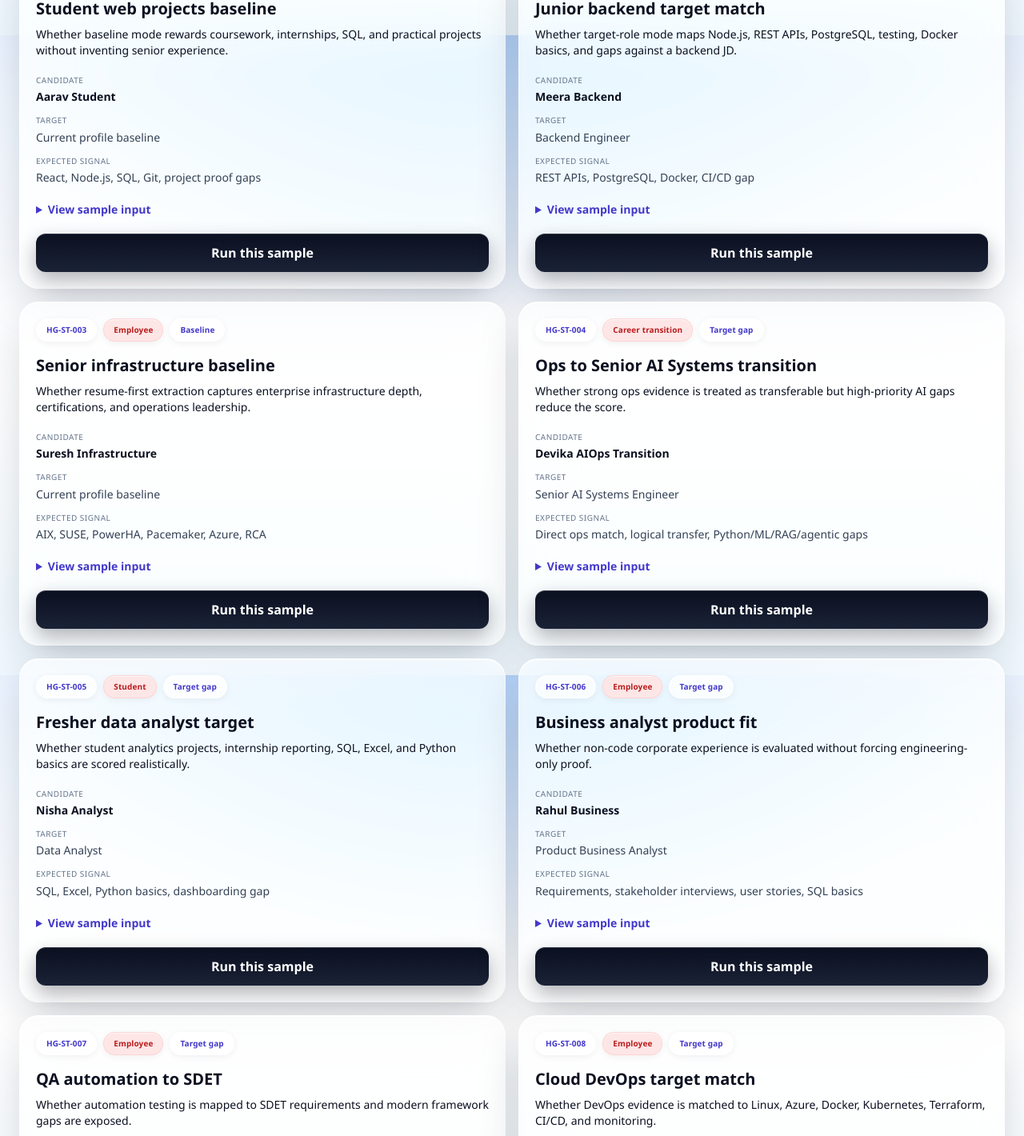
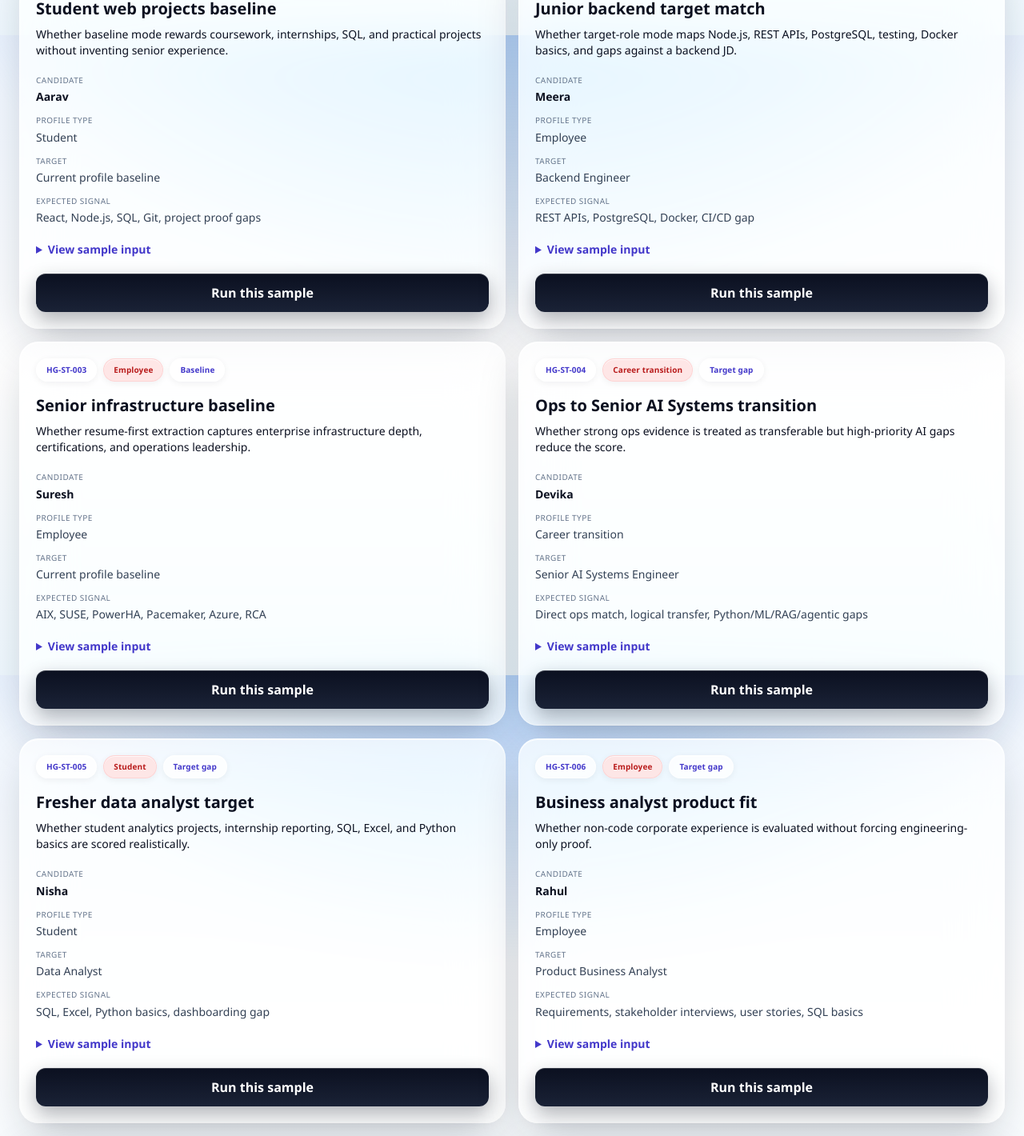
Before and after one commit to vyasdx/HireGEN-Public, a Next.js app in the folder web/: page /samples in a window 1280 px wide. Shown: the part 756-2176 px from the top of the page at 80% size. Built offline with nearby package versions, Linux system fonts and the light colour scheme.

Commit message:
fix(web): clean sample profile labels

```diff
--- a/web/scripts/stress-fixtures.mjs
+++ b/web/scripts/stress-fixtures.mjs
@@ -4,13 +4,13 @@ export const stressFixtures = [
     source: "synthetic-json-resume-inspired",
     candidateType: "student",
     mode: "baseline_profile",
-    name: "Aarav Student",
+    name: "Aarav",
     target_role: "",
     target_job_description: "",
     github_url: "",
     project_links: [],
     resume_text: `
-Aarav Student
+Aarav
 Bengaluru, India
 Education: B.Tech Computer Science, 2026
 Summary: Final-year student with coursework in data structures, web development, databases, and operating systems.
@@ -33,7 +33,7 @@ Internship: Two-month frontend intern, fixed UI bugs and wrote component tests.
     source: "synthetic-json-resume-inspired",
     candidateType: "junior-developer",
     mode: "target_gap",
-    name: "Meera Backend",
+    name: "Meera",
     target_role: "Backend Engineer",
     target_job_description: `
 We need a Backend Engineer with Node.js or Python, REST APIs, PostgreSQL, Redis, Docker, testing, CI/CD, and cloud deployment experience.
@@ -41,7 +41,7 @@ We need a Backend Engineer with Node.js or Python, REST APIs, PostgreSQL, Redis,
     github_url: "https://github.com/octocat",
     project_links: ["https://github.com/octocat/Hello-World"],
     resume_text: `
-Meera Backend
+Meera
 Hyderabad, India
 Education: B.E Information Science, 2022
 Experience: 2 years as Software Engineer at a SaaS startup.
@@ -66,13 +66,13 @@ Skills: Node.js, Express, REST APIs, PostgreSQL, JavaScript, Git, Docker basics,
     source: "synthetic-json-resume-inspired",
     candidateType: "senior-employee",
     mode: "baseline_profile",
-    name: "Suresh Infrastructure",
+    name: "Suresh",
     target_role: "",
     target_job_description: "",
     github_url: "",
     project_links: [],
     resume_text: `
-Suresh Infrastructure
+Suresh
 Pune, India
 Summary: Senior infrastructure specialist with 13 years in UNIX, Linux, and enterprise operations.
 Current Role: Senior Lead Infrastructure Engineer.
@@ -99,7 +99,7 @@ Skills: AIX, SUSE Linux, PowerHA, Pacemaker, GPFS, Azure, RCA, health checks, in
     source: "synthetic-json-resume-inspired",
     candidateType: "career-transition",
     mode: "target_gap",
-    name: "Devika AIOps Transition",
+    name: "Devika",
     target_role: "Senior AI Systems Engineer",
     target_job_description: `
 Design and deploy AI-driven operational intelligence systems. Required skills: Python, machine learning, statistics, anomaly detection, RAG over runbooks, agentic workflows, embeddings, vector stores, APIs, Docker, Kubernetes, observability, drift monitoring, and human-in-the-loop guardrails. Preferred: AIOps, SRE, incident systems, SAP HANA, SAP BTP, ITIL.
@@ -107,7 +107,7 @@ Design and deploy AI-driven operational intelligence systems. Required skills: P
     github_url: "",
     project_links: [],
     resume_text: `
-Devika AIOps Transition
+Devika
 Bangalore, India
 Summary: 14 years of enterprise operations experience across AIX, Linux, Azure, SAP migrations, high-availability clusters, incident response, and RCA.
 Experience:
@@ -131,7 +131,7 @@ Skills: AIX, SUSE Linux, Azure, SAP HANA operations, Pacemaker, RCA, incident ma
     source: "synthetic-json-resume-inspired",
     candidateType: "fresher",
     mode: "target_gap",
-    name: "Nisha Analyst",
+    name: "Nisha",
     target_role: "Data Analyst",
     target_job_description: `
 Looking for Data Analyst with SQL, Excel, Python or R, dashboarding, business metrics, data cleaning, storytelling, and stakeholder communication.
@@ -139,7 +139,7 @@ Looking for Data Analyst with SQL, Excel, Python or R, dashboarding, business me
     github_url: "",
     project_links: [],
     resume_text: `
-Nisha Analyst
+Nisha
 Chennai, India
 Education: B.Sc Statistics, 2025
 Projects:
@@ -161,7 +161,7 @@ Skills: SQL, Excel, Python basics, pandas, statistics, presentation, data cleani
     source: "synthetic-json-resume-inspired",
     candidateType: "business-analyst",
     mode: "target_gap",
-    name: "Rahul Business",
+    name: "Rahul",
     target_role: "Product Business Analyst",
     target_job_description: `
 Role requires requirements gathering, stakeholder interviews, user stories, process mapping, acceptance criteria, SQL basics, dashboards, Agile ceremonies, and clear communication.
@@ -169,7 +169,7 @@ Role requires requirements gathering, stakeholder interviews, user stories, proc
     github_url: "",
     project_links: [],
     resume_text: `
-Rahul Business
+Rahul
 Noida, India
 Experience: 6 years as Business Analyst in retail and logistics domains.
 Work:
@@ -191,7 +191,7 @@ Skills: Business analysis, stakeholder management, user stories, process improve
     source: "synthetic-json-resume-inspired",
     candidateType: "qa-automation",
     mode: "target_gap",
-    name: "Pooja QA",
+    name: "Pooja",
     target_role: "SDET",
     target_job_description: `
 SDET role requiring test automation, Playwright or Selenium, API testing, CI/CD, JavaScript or Java, test strategy, defect triage, and reliability mindset.
@@ -199,7 +199,7 @@ SDET role requiring test automation, Playwright or Selenium, API testing, CI/CD,
     github_url: "",
     project_links: [],
     resume_text: `
-Pooja QA
+Pooja
 Kochi, India
 Experience: 4 years in manual and automation testing.
 Work:
@@ -221,7 +221,7 @@ Skills: Selenium, Java, Postman, REST API testing, test cases, regression, defec
     source: "synthetic-json-resume-inspired",
     candidateType: "cloud-devops",
     mode: "target_gap",
-    name: "Imran DevOps",
+    name: "Imran",
     target_role: "Cloud DevOps Engineer",
     target_job_description: `
 Cloud DevOps Engineer with AWS or Azure, Linux, Docker, Kubernetes, Terraform, CI/CD, monitoring, incident response, and security remediation.
@@ -229,7 +229,7 @@ Cloud DevOps Engineer with AWS or Azure, Linux, Docker, Kubernetes, Terraform, C
     github_url: "",
     project_links: [],
     resume_text: `
-Imran DevOps
+Imran
 Mumbai, India
 Experience: 5 years in Linux administration and cloud operations.
 Work:
@@ -252,7 +252,7 @@ Skills: Azure, Linux, Docker, Kubernetes, Terraform, GitHub Actions, Prometheus,
     source: "synthetic-json-resume-inspired",
     candidateType: "weak-noisy",
     mode: "target_gap",
-    name: "Kiran Noisy",
+    name: "Kiran",
     target_role: "Backend Engineer",
     target_job_description: `
 Backend Engineer requiring REST APIs, databases, backend language expertise, testing, deployment, and production debugging.
@@ -260,7 +260,7 @@ Backend Engineer requiring REST APIs, databases, backend language expertise, tes
     github_url: "",
     project_links: [],
     resume_text: `
-Kiran Noisy
+Kiran
 India
 Summary: Hardworking and passionate about technology. Looking for good opportunity.
 Education: BCA, 2024
@@ -282,7 +282,7 @@ Certifications: Completed online computer basics course.
     source: "synthetic-json-resume-inspired",
     candidateType: "researcher",
     mode: "target_gap",
-    name: "Ananya Research",
+    name: "Ananya",
     target_role: "Machine Learning Engineer",
     target_job_description: `
 Machine Learning Engineer with Python, statistics, ML models, model evaluation, MLOps, APIs, cloud deployment, experiment tracking, and production monitoring.
@@ -290,7 +290,7 @@ Machine Learning Engineer with Python, statistics, ML models, model evaluation,
     github_url: "",
     project_links: [],
     resume_text: `
-Ananya Research
+Ananya
 Delhi, India
 Education: M.Tech Data Science, 2024
 Research:
--- a/web/src/components/sample-profile-lab.tsx
+++ b/web/src/components/sample-profile-lab.tsx
@@ -99,6 +99,10 @@ export function SampleProfileLab({ samples }: { samples: StressSample[] }) {
                 <dd className="mt-1 font-semibold text-ink-900">{sample.name}</dd>
               </div>
               <div>
+                <dt className="text-[10px] uppercase tracking-wider text-ink-500">Profile type</dt>
+                <dd className="mt-1 text-ink-700">{sample.profile_type}</dd>
+              </div>
+              <div>
                 <dt className="text-[10px] uppercase tracking-wider text-ink-500">Target</dt>
                 <dd className="mt-1 text-ink-700">{sample.target_role || "Current profile baseline"}</dd>
               </div>
--- a/web/src/lib/sample-profiles.ts
+++ b/web/src/lib/sample-profiles.ts
@@ -5,6 +5,7 @@ export type SampleAudience = "students" | "employees" | "recruiters";
 export type StressSample = BuilderInput & {
   id: string;
   candidate_type: string;
+  profile_type: string;
   audience: SampleAudience[];
   title: string;
   what_it_tests: string;
@@ -16,16 +17,17 @@ export const stressSamples: StressSample[] = [
     id: "HG-ST-001",
     title: "Student web projects baseline",
     candidate_type: "Student",
+    profile_type: "Student",
     audience: ["students"],
     what_it_tests: "Whether baseline mode rewards coursework, internships, SQL, and practical projects without inventing senior experience.",
     expected_signal: "React, Node.js, SQL, Git, project proof gaps",
     analysis_mode: "baseline_profile",
-    name: "Aarav Student",
+    name: "Aarav",
     target_role: "",
     target_job_description: "",
     github_url: "",
     project_links: [],
-    resume_text: `Aarav Student
+    resume_text: `Aarav
 Bengaluru, India
 Education: B.Tech Computer Science, 2026
 Summary: Final-year student with coursework in data structures, web development, databases, and operating systems.
@@ -40,17 +42,18 @@ Internship: Two-month frontend intern, fixed UI bugs and wrote component tests.`
     id: "HG-ST-002",
     title: "Junior backend target match",
     candidate_type: "Employee",
+    profile_type: "Employee",
     audience: ["employees", "recruiters"],
     what_it_tests: "Whether target-role mode maps Node.js, REST APIs, PostgreSQL, testing, Docker basics, and gaps against a backend JD.",
     expected_signal: "REST APIs, PostgreSQL, Docker, CI/CD gap",
     analysis_mode: "target_gap",
-    name: "Meera Backend",
+    name: "Meera",
     target_role: "Backend Engineer",
     target_job_description:
       "We need a Backend Engineer with Node.js or Python, REST APIs, PostgreSQL, Redis, Docker, testing, CI/CD, and cloud deployment experience.",
     github_url: "https://github.com/octocat",
     project_links: ["https://github.com/octocat/Hello-World"],
-    resume_text: `Meera Backend
+    resume_text: `Meera
 Hyderabad, India
 Education: B.E Information Science, 2022
 Experience: 2 years as Software Engineer at a SaaS startup.
@@ -66,16 +69,17 @@ Skills: Node.js, Express, REST APIs, PostgreSQL, JavaScript, Git, Docker basics,
     id: "HG-ST-003",
     title: "Senior infrastructure baseline",
     candidate_type: "Employee",
+    profile_type: "Employee",
     audience: ["employees"],
     what_it_tests: "Whether resume-first extraction captures enterprise infrastructure depth, certifications, and operations leadership.",
     expected_signal: "AIX, SUSE, PowerHA, Pacemaker, Azure, RCA",
     analysis_mode: "baseline_profile",
-    name: "Suresh Infrastructure",
+    name: "Suresh",
     target_role: "",
     target_job_description: "",
     github_url: "",
     project_links: [],
-    resume_text: `Suresh Infrastructure
+    resume_text: `Suresh
 Pune, India
 Summary: Senior infrastructure specialist with 13 years in UNIX, Linux, and enterprise operations.
 Current Role: Senior Lead Infrastructure Engineer.
@@ -91,17 +95,18 @@ Skills: AIX, SUSE Linux, PowerHA, Pacemaker, GPFS, Azure, RCA, health checks, in
     id: "HG-ST-004",
     title: "Ops to Senior AI Systems transition",
     candidate_type: "Career transition",
+    profile_type: "Career transition",
     audience: ["employees", "recruiters"],
     what_it_tests: "Whether strong ops evidence is treated as transferable but high-priority AI gaps reduce the score.",
     expected_signal: "Direct ops match, logical transfer, Python/ML/RAG/agentic gaps",
     analysis_mode: "target_gap",
-    name: "Devika AIOps Transition",
+    name: "Devika",
     target_role: "Senior AI Systems Engineer",
     target_job_description:
       "Design and deploy AI-driven operational intelligence systems. Required skills: Python, machine learning, statistics, anomaly detection, RAG over runbooks, agentic workflows, embeddings, vector stores, APIs, Docker, Kubernetes, observability, drift monitoring, and human-in-the-loop guardrails. Preferred: AIOps, SRE, incident systems, SAP HANA, SAP BTP, ITIL.",
     github_url: "",
     project_links: [],
-    resume_text: `Devika AIOps Transition
+    resume_text: `Devika
 Bangalore, India
 Summary: 14 years of enterprise operations experience across AIX, Linux, Azure, SAP migrations, high-availability clusters, incident response, and RCA.
 Experience:
@@ -116,17 +121,18 @@ Skills: AIX, SUSE Linux, Azure, SAP HANA operations, Pacemaker, RCA, incident ma
     id: "HG-ST-005",
     title: "Fresher data analyst target",
     candidate_type: "Student",
+    profile_type: "Student",
     audience: ["students", "recruiters"],
     what_it_tests: "Whether student analytics projects, internship reporting, SQL, Excel, and Python basics are scored realistically.",
     expected_signal: "SQL, Excel, Python basics, dashboarding gap",
     analysis_mode: "target_gap",
-    name: "Nisha Analyst",
+    name: "Nisha",
     target_role: "Data Analyst",
     target_job_description:
       "Looking for Data Analyst with SQL, Excel, Python or R, dashboarding, business metrics, data cleaning, storytelling, and stakeholder communication.",
     github_url: "",
     project_links: [],
-    resume_text: `Nisha Analyst
+    resume_text: `Nisha
 Chennai, India
 Education: B.Sc Statistics, 2025
 Projects:
@@ -140,17 +146,18 @@ Skills: SQL, Excel, Python basics, pandas, statistics, presentation, data cleani
     id: "HG-ST-006",
     title: "Business analyst product fit",
     candidate_type: "Employee",
+    profile_type: "Employee",
     audience: ["employees", "recruiters"],
     what_it_tests: "Whether non-code corporate experience is evaluated without forcing engineering-only proof.",
     expected_signal: "Requirements, stakeholder interviews, user stories, SQL basics",
     analysis_mode: "target_gap",
-    name: "Rahul Business",
+    name: "Rahul",
     target_role: "Product Business Analyst",
     target_job_description:
       "Role requires requirements gathering, stakeholder interviews, user stories, process mapping, acceptance criteria, SQL basics, dashboards, Agile ceremonies, and clear communication.",
     github_url: "",
     project_links: [],
-    resume_text: `Rahul Business
+    resume_text: `Rahul
 Noida, India
 Experience: 6 years as Business Analyst in retail and logistics domains.
 Work:
@@ -164,17 +171,18 @@ Skills: Business analysis, stakeholder management, user stories, process improve
     id: "HG-ST-007",
     title: "QA automation to SDET",
     candidate_type: "Employee",
+    profile_type: "Employee",
     audience: ["employees", "recruiters"],
     what_it_tests: "Whether automation testing is mapped to SDET requirements and modern framework gaps are exposed.",
     expected_signal: "Selenium, API testing, defect triage, Playwright/CI gap",
     analysis_mode: "target_gap",
-    name: "Pooja QA",
+    name: "Pooja",
     target_role: "SDET",
     target_job_description:
       "SDET role requiring test automation, Playwright or Selenium, API testing, CI/CD, JavaScript or Java, test strategy, defect triage, and reliability mindset.",
     github_url: "",
     project_links: [],
-    resume_text: `Pooja QA
+    resume_text: `Pooja
 Kochi, India
 Experience: 4 years in manual and automation testing.
 Work:
@@ -188,17 +196,18 @@ Skills: Selenium, Java, Postman, REST API testing, test cases, regression, defec
     id: "HG-ST-008",
     title: "Cloud DevOps target match",
     candidate_type: "Employee",
+    profile_type: "Employee",
     audience: ["employees", "recruiters"],
     what_it_tests: "Whether DevOps evidence is matched to Linux, Azure, Docker, Kubernetes, Terraform, CI/CD, and monitoring.",
     expected_signal: "Azure, Linux, Docker, Kubernetes, Terraform, monitoring",
     analysis_mode: "target_gap",
-    name: "Imran DevOps",
+    name: "Imran",
     target_role: "Cloud DevOps Engineer",
     target_job_description:
       "Cloud DevOps Engineer with AWS or Azure, Linux, Docker, Kubernetes, Terraform, CI/CD, monitoring, incident response, and security remediation.",
     github_url: "",
     project_links: [],
-    resume_text: `Imran DevOps
+    resume_text: `Imran
 Mumbai, India
 Experience: 5 years in Linux administration and cloud operations.
 Work:
@@ -213,17 +222,18 @@ Skills: Azure, Linux, Docker, Kubernetes, Terraform, GitHub Actions, Prometheus,
     id: "HG-ST-009",
     title: "Weak noisy backend applicant",
     candidate_type: "Student",
+    profile_type: "Student",
     audience: ["students", "recruiters"],
     what_it_tests: "Whether the system stays honest when the resume has weak evidence and no GitHub proof.",
     expected_signal: "Low score, high gaps, no invented backend expertise",
     analysis_mode: "target_gap",
-    name: "Kiran Noisy",
+    name: "Kiran",
     target_role: "Backend Engineer",
     target_job_description:
       "Backend Engineer requiring REST APIs, databases, backend language expertise, testing, deployment, and production debugging.",
     github_url: "",
     project_links: [],
-    resume_text: `Kiran Noisy
+    resume_text: `Kiran
 India
 Summary: Hardworking and passionate about technology. Looking for good opportunity.
 Education: BCA, 2024
@@ -236,17 +246,18 @@ Certifications: Completed online computer basics course.`,
     id: "HG-ST-010",
     title: "ML researcher target match",
     candidate_type: "Student",
+    profile_type: "Student",
     audience: ["students", "recruiters"],
     what_it_tests: "Whether ML academic proof is separated from missing MLOps and production deployment proof.",
     expected_signal: "Python, statistics, model evaluation, MLOps/cloud gaps",
     analysis_mode: "target_gap",
-    name: "Ananya Research",
+    name: "Ananya",
     target_role: "Machine Learning Engineer",
     target_job_description:
       "Machine Learning Engineer with Python, statistics, ML models, model evaluation, MLOps, APIs, cloud deployment, experiment tracking, and production monitoring.",
     github_url: "",
     project_links: [],
-    resume_text: `Ananya Research
+    resume_text: `Ananya
 Delhi, India
 Education: M.Tech Data Science, 2024
 Research:
```
